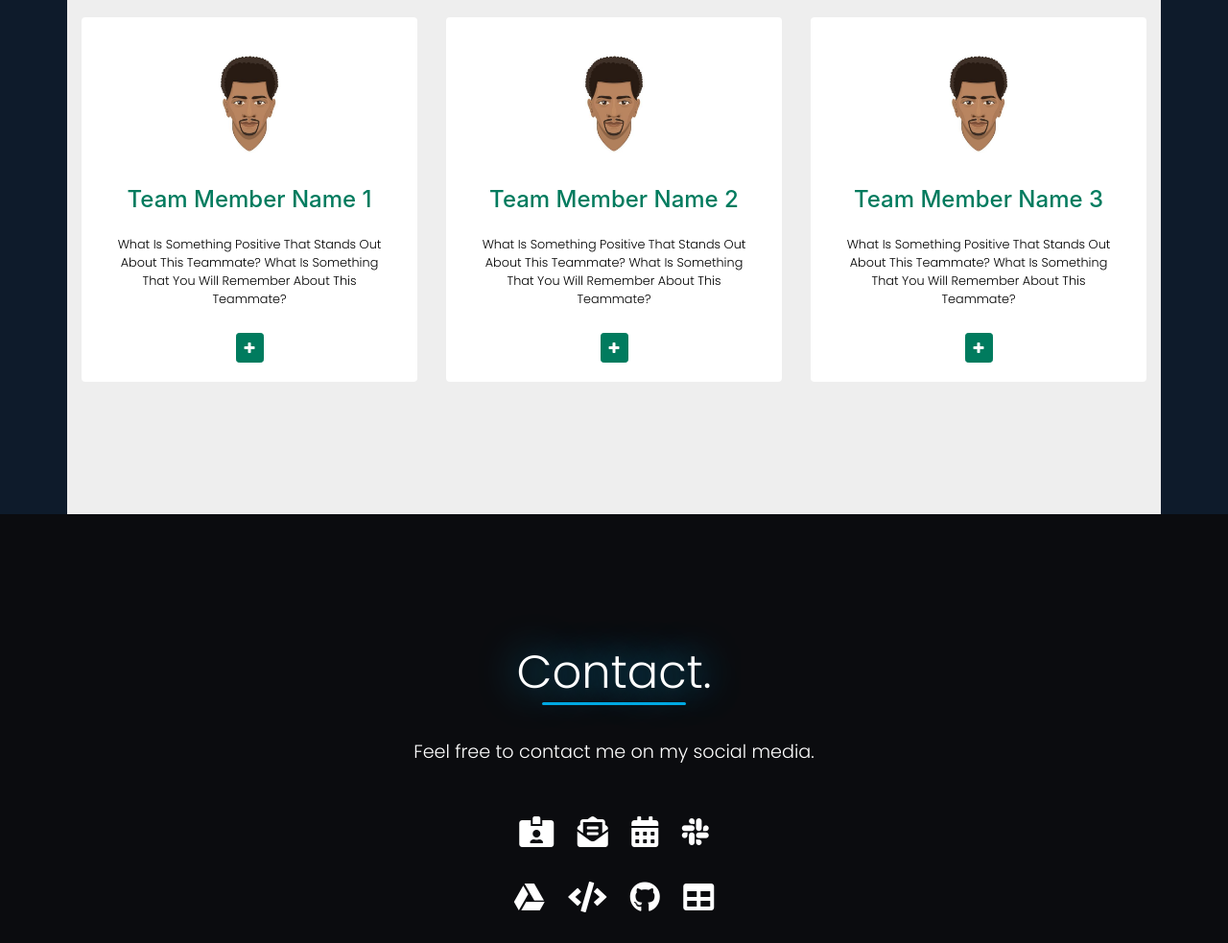
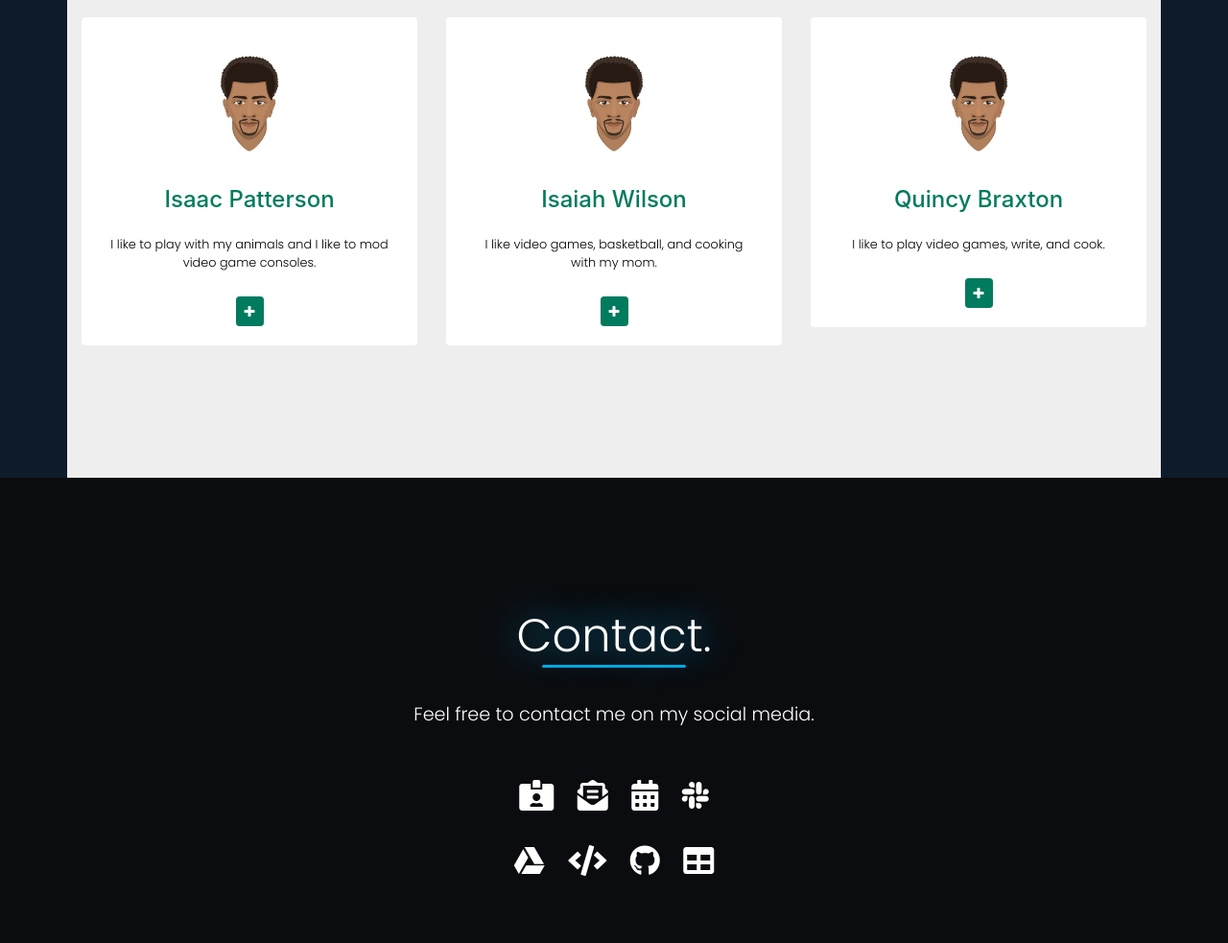
Before and after one commit to IsaacPatterson5/1-Getting-To-Know-My-Brothers-1, a plain HTML site: page index.html in a window 1280 px wide. Shown: the part 2200-3183 px from the top of the page at 96% size. Drawn offline with Linux system fonts and the light colour scheme.

Commit message:
Finishing touches

```diff
--- a/index.html
+++ b/index.html
@@ -453,7 +453,7 @@
                         <h4 class="card-title">
 
 
-                          Team Member Name 1
+                          Isaac Patterson
 
 
                         </h4>
@@ -463,8 +463,7 @@
                         <p class="card-text">
 
 
-                          What Is Something Positive That Stands Out About This Teammate? What Is Something That You
-                          Will Remember About This Teammate?
+                          I like to play with my animals and I like to mod video game consoles.
 
 
                         </p>
@@ -484,9 +483,7 @@
                         <p class="card-text">
 
 
-                          What are some of the passions and interests teammate 1 has? Identify some things that you and
-                          teammate 1 have in common? Based on what you have learned about teammate 1, what are some
-                          things that you will try to do to keep teammate 1 on track?
+                          I like to mod video game consoles, I like to ride my bike and I like to play with my animals. Me and quincy both like to play video games. I could remind my teamates to do their work.
 
 
                         </p>
@@ -544,7 +541,7 @@
                         <h4 class="card-title">
 
 
-                          Team Member Name 2
+                          Isaiah Wilson
 
 
                         </h4>
@@ -553,9 +550,7 @@
                         <p class="card-text">
 
 
-                          What Is Something Positive That Stands Out About This Teammate? What Is Something That You
-                          Will Remember About
-                          This Teammate?
+                          I like video games, basketball, and cooking with my mom.
 
 
                         </p>
@@ -575,9 +570,7 @@
                         <p class="card-text">
 
 
-                          What are some of the passions and interests teammate 2 has? Identify some things that you and
-                          teammate 2 have in common? Based on what you have learned about teammate 2, what are some
-                          things that you will try to do to keep teammate 2 on track?
+                          I like Video games, basketball, and cooking with my mom. I Play basketball and video games for fun, and at times go to the park with my brother. I Have a passion for video games and basketball.
 
 
                         </p>
@@ -633,7 +626,7 @@
                         <!-- $$$$ PROVIDE NAME OF TEAMMATE 2 - EDIT THE CONTENT (WHITE) ONLY $$$$ -->
                         <h4 class="card-title">
 
-                          Team Member Name 3
+                          Quincy Braxton
 
                         </h4>
 
@@ -642,9 +635,7 @@
                         <p class="card-text">
 
 
-                          What Is Something Positive That Stands Out About This Teammate? What Is Something That You
-                          Will Remember About
-                          This Teammate?
+                          I like to play video games, write, and cook.
 
 
                         </p>
@@ -664,9 +655,7 @@
                         <p class="card-text">
 
 
-                          What are some of the passions and interests teammate 3 has? Identify some things that you and
-                          teammate 3 have in common? Based on what you have learned about teammate 3, what are some
-                          things that you will try to do to keep teammate 3 on track?
+                          I like to play video games, write, and cook. My passions are video games, cooking, and basketball, I want to be a therapist as a career. I came to hidden genius to gain friend ship and broaden horizons.
 
 
                         </p>
@@ -749,7 +738,7 @@
 
   <!--──────────────── START OF: Footer Section ────────────────-->
   <footer class="copyright">© 2021
-    <a href="https://www.hiddengeniusproject.org/" target="_blank">  Name Of Owner/Genius Goes Here.</a>
+    <a href="https://www.hiddengeniusproject.org/" target="_blank">  https://www.hiddengeniusproject.org</a>
   </footer>
   <!--──────────────── END OF: Footer Section ────────────────-->
 
```
